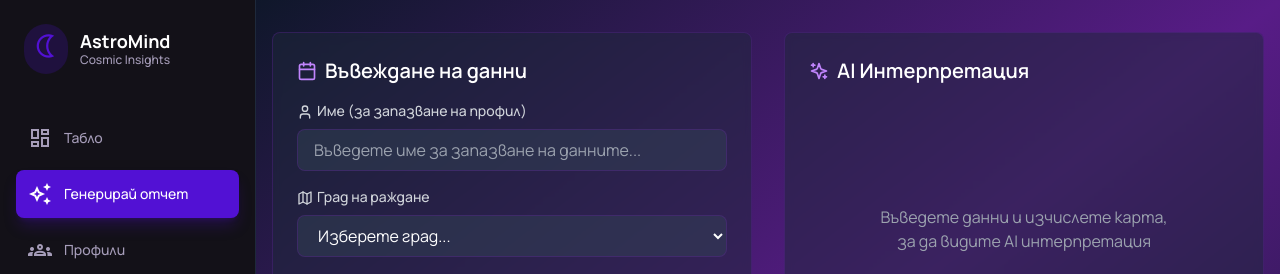
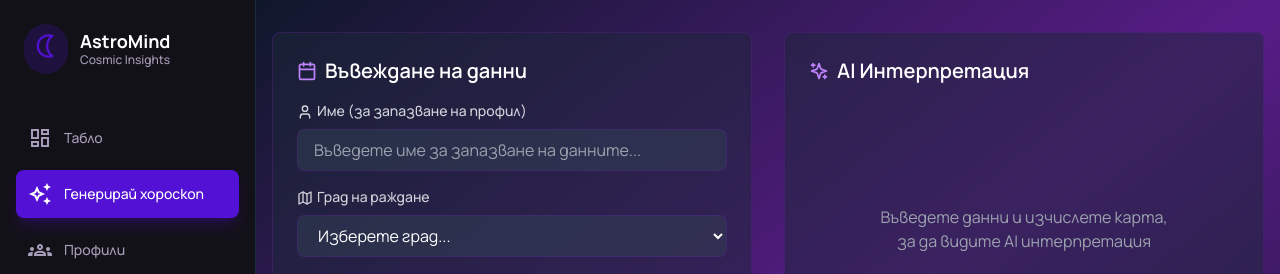
Before and after one commit to catlas/astromind-frontend, a React (Vite) app: page /generate-report in a window 1280 px wide. Shown: the top 274 px of the page. Built offline with nearby package versions, Linux system fonts and the light colour scheme; sample sign-in values are in the browser's storage.

Commit message:
Промяна на текст: 'Генерирай отчет' -> 'Генерирай хороскоп'

```diff
--- a/src/pages/GenerateReport.jsx
+++ b/src/pages/GenerateReport.jsx
@@ -458,7 +458,7 @@
             className="flex items-center gap-3 px-3 py-3 rounded-lg bg-[#5211d4] text-white shadow-lg shadow-[#5211d4]/25 transition-all"
           >
             <span className="material-symbols-outlined">auto_awesome</span>
-            <span className="text-sm font-medium">Генерирай отчет</span>
+            <span className="text-sm font-medium">Генерирай хороскоп</span>
           </button>
           <button className="flex items-center gap-3 px-3 py-3 rounded-lg text-[#a69db9] hover:bg-white/5 transition-all">
             <span className="material-symbols-outlined">groups</span>
```
